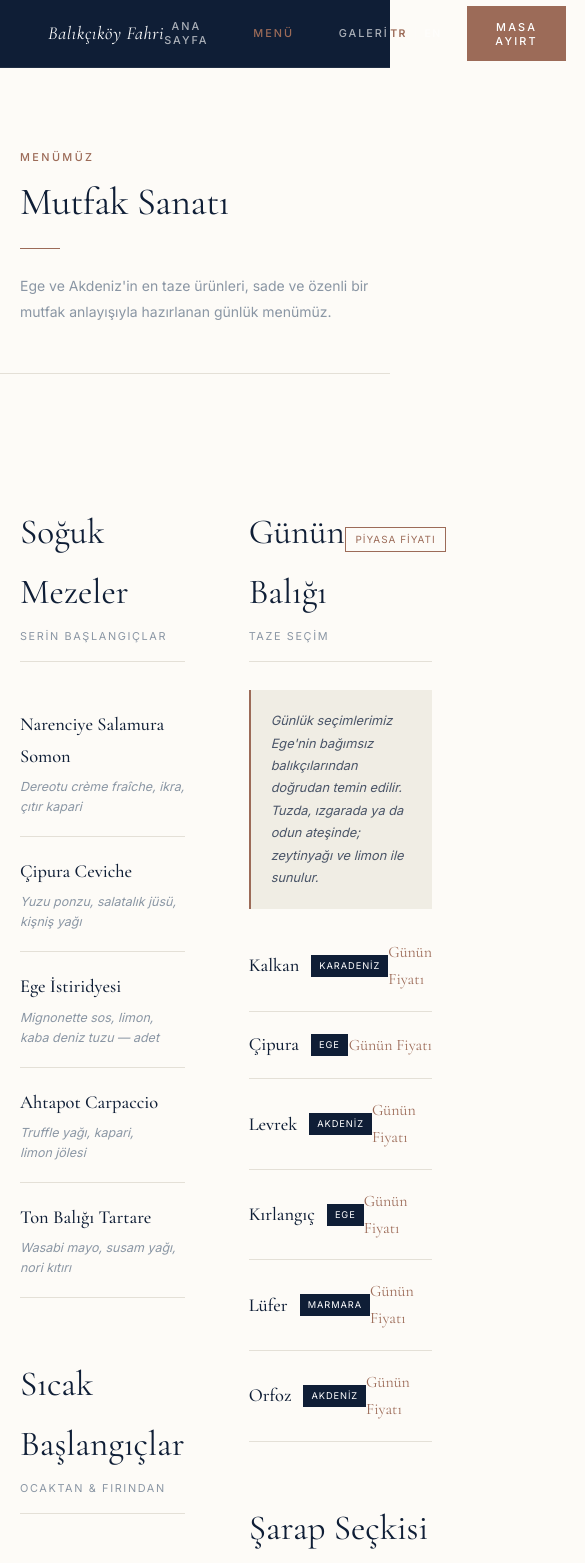
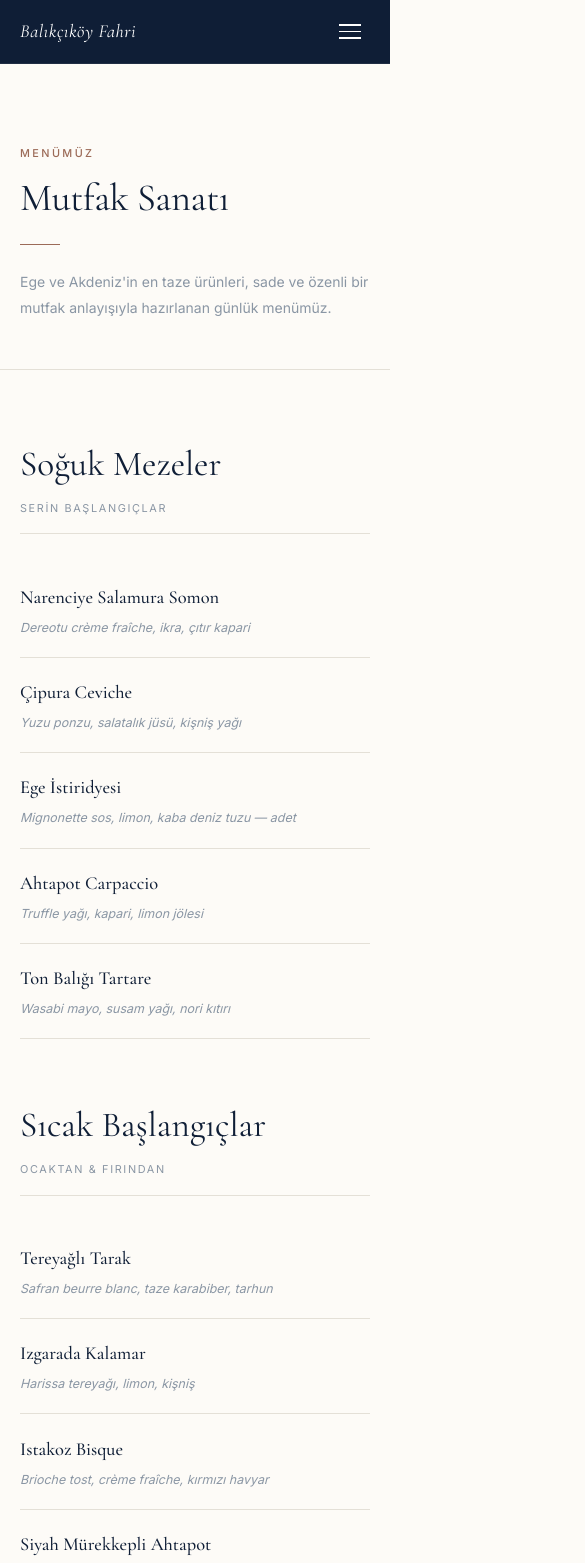
Before and after one commit to LUINADLE/BalikciKoyFahri, a React (Vite) app: page /menu in a window 390 px wide. Shown: the top 1563 px of the page, 585 px wide, since content can reach past the window. Built offline with nearby package versions, Linux system fonts and the light colour scheme; a web font is replaced by a local one.

Commit message:
Refactor layout styles for responsive design and improve navigation functionality

```diff
--- a/src/components/Footer.jsx
+++ b/src/components/Footer.jsx
@@ -14,7 +14,7 @@ function Footer() {
   return (
     <footer style={{ background: 'var(--navy)', padding: '5rem 0 2.5rem', color: 'rgba(255,255,255,.48)' }}>
       <div className="wrap">
-        <div style={{ display: 'grid', gridTemplateColumns: '2fr 1fr 1fr 1fr', gap: '3rem', paddingBottom: '3.5rem', borderBottom: '1px solid rgba(255,255,255,.07)' }}>
+        <div className="footer-grid" style={{ paddingBottom: '3.5rem', borderBottom: '1px solid rgba(255,255,255,.07)' }}>
           <div>
             <div style={{ fontFamily: 'var(--srf)', fontSize: '2rem', fontStyle: 'italic', color: '#fff', marginBottom: '1.25rem', lineHeight: 1.1 }}>{BRAND}</div>
             <p style={{ fontSize: '.875rem', fontWeight: 300, maxWidth: 280, lineHeight: 1.85, marginBottom: '1.5rem' }}>{f.tagline}</p>
@@ -40,7 +40,7 @@ function Footer() {
             ))}
           </div>
         </div>
-        <div style={{ paddingTop: '1.75rem', display: 'flex', justifyContent: 'space-between', fontSize: '.72rem', letterSpacing: '.05em' }}>
+        <div style={{ paddingTop: '1.75rem', display: 'flex', justifyContent: 'space-between', alignItems: 'center', flexWrap: 'wrap', gap: '.5rem 1.5rem', fontSize: '.72rem', letterSpacing: '.05em' }}>
           <span>© {yr} {BRAND}. {f.rights}</span>
           <span style={{ color: 'var(--bronze)', letterSpacing: '.15em', textTransform: 'uppercase' }}>{SHARED.region}</span>
         </div>
--- a/src/components/Nav.jsx
+++ b/src/components/Nav.jsx
@@ -11,7 +11,8 @@ function Nav() {
   const navigate = useNavigate();
   const location = useLocation();
   const { t } = useLang();
-  const go = (id) => navigate(pathFor(id));
+  const [open, setOpen] = React.useState(false);
+  const go = (id) => { setOpen(false); navigate(pathFor(id)); };
 
   const [scrolled, setScrolled] = React.useState(false);
   React.useEffect(() => {
@@ -20,9 +21,15 @@ function Nav() {
     return () => window.removeEventListener('scroll', h);
   }, []);
 
+  // Mobil menu acikken sayfa kaymasini engelle
+  React.useEffect(() => {
+    document.body.style.overflow = open ? 'hidden' : '';
+    return () => { document.body.style.overflow = ''; };
+  }, [open]);
+
   const isActive = (id) => location.pathname === pathFor(id);
   const isHome = location.pathname === '/';
-  const tp = isHome && !scrolled;
+  const tp = isHome && !scrolled && !open;
 
   const links = [['home', t.nav.home], ['menu', t.nav.menu], ['gallery', t.nav.gallery]];
   const lkS = (id) => ({
@@ -34,16 +41,40 @@ function Nav() {
     cursor: 'pointer', transition: 'color .2s',
   });
 
+  const burgerLine = { display: 'block', width: 22, height: 1.5, background: '#fff', transition: 'transform .3s, opacity .2s' };
+
   return (
-    <nav style={{ position: 'fixed', top: 0, left: 0, right: 0, zIndex: 300, height: 'var(--nav)', display: 'flex', alignItems: 'center', justifyContent: 'space-between', padding: '0 3rem', background: tp ? 'transparent' : 'var(--navy)', borderBottom: tp ? 'none' : '1px solid rgba(255,255,255,.07)', transition: 'background .5s ease' }}>
+    <nav style={{ position: 'fixed', top: 0, left: 0, right: 0, zIndex: 300, height: 'var(--nav)', display: 'flex', alignItems: 'center', justifyContent: 'space-between', padding: '0 clamp(1.25rem, 4vw, 3rem)', background: tp ? 'transparent' : 'var(--navy)', borderBottom: tp ? 'none' : '1px solid rgba(255,255,255,.07)', transition: 'background .5s ease' }}>
       <button onClick={() => go('home')} style={{ fontFamily: 'var(--srf)', fontSize: 'clamp(1.15rem, 2.2vw, 1.5rem)', fontStyle: 'italic', color: '#fff', fontWeight: 400, letterSpacing: '.03em', background: 'none', border: 'none', cursor: 'pointer', padding: 0, lineHeight: 1, whiteSpace: 'nowrap' }}>{BRAND}</button>
-      <div style={{ display: 'flex', gap: '2.8rem' }}>
-        {links.map(([id, lbl]) => <button key={id} onClick={() => go(id)} style={lkS(id)}>{lbl}</button>)}
-      </div>
-      <div style={{ display: 'flex', alignItems: 'center', gap: '1.5rem' }}>
+
+      {/* Masaustu */}
+      <div className="nav-desktop">
+        <div style={{ display: 'flex', gap: '2.8rem' }}>
+          {links.map(([id, lbl]) => <button key={id} onClick={() => go(id)} style={lkS(id)}>{lbl}</button>)}
+        </div>
         <LangSwitch />
         <button onClick={() => go('contact')} className="btn bb" style={{ fontSize: '.68rem', padding: '.78rem 1.7rem' }}>{t.nav.book}</button>
       </div>
+
+      {/* Mobil hamburger */}
+      <button className="nav-burger" onClick={() => setOpen(o => !o)} aria-label="Menu" aria-expanded={open} style={{ flexDirection: 'column', justifyContent: 'center', alignItems: 'center', gap: 5, width: 40, height: 40, background: 'none', border: 'none', cursor: 'pointer' }}>
+        <span style={{ ...burgerLine, transform: open ? 'translateY(6.5px) rotate(45deg)' : 'none' }}></span>
+        <span style={{ ...burgerLine, opacity: open ? 0 : 1 }}></span>
+        <span style={{ ...burgerLine, transform: open ? 'translateY(-6.5px) rotate(-45deg)' : 'none' }}></span>
+      </button>
+
+      {/* Mobil acilir panel */}
+      {open && (
+        <div className="nav-panel">
+          {links.map(([id, lbl]) => (
+            <button key={id} onClick={() => go(id)} style={{ ...lkS(id), borderBottom: 'none', padding: '1rem clamp(1.25rem, 4vw, 3rem)', fontSize: '.8rem', textAlign: 'left' }}>{lbl}</button>
+          ))}
+          <div style={{ display: 'flex', alignItems: 'center', justifyContent: 'space-between', gap: '1rem', padding: '1.25rem clamp(1.25rem, 4vw, 3rem) .5rem' }}>
+            <LangSwitch />
+            <button onClick={() => go('contact')} className="btn bb" style={{ fontSize: '.68rem', padding: '.78rem 1.7rem' }}>{t.nav.book}</button>
+          </div>
+        </div>
+      )}
     </nav>
   );
 }
--- a/src/index.css
+++ b/src/index.css
@@ -48,5 +48,35 @@ input,select,textarea{font-family:inherit}
 ::-webkit-scrollbar-thumb{background:var(--navy30);border-radius:2px}
 button{-webkit-tap-highlight-color:transparent}
 input[type="date"]::-webkit-calendar-picker-indicator{opacity:.4}
-@media(max-width:1024px){.wrap{padding:0 2rem}}
-@media(max-width:768px){.wrap{padding:0 1.25rem}:root{--nav:68px}.g2,.g3{grid-template-columns:1fr}}
+/* Responsive layout siniflari (varsayilan = masaustu) */
+.footer-grid{display:grid;grid-template-columns:2fr 1fr 1fr 1fr;gap:3rem}
+.menu-grid{display:grid;grid-template-columns:1fr 1fr;gap:4rem}
+.contact-grid{display:grid;grid-template-columns:1.2fr 1fr;gap:6rem;align-items:flex-start}
+.form-row{display:grid;grid-template-columns:1fr 1fr;gap:2rem}
+/* Nav */
+.nav-desktop{display:flex;align-items:center;gap:1.5rem}
+.nav-burger{display:none}
+.nav-panel{position:fixed;top:var(--nav);left:0;right:0;z-index:290;background:var(--navy);border-bottom:1px solid rgba(255,255,255,.07);flex-direction:column;align-items:stretch;padding:1.5rem 0;gap:.25rem}
+@media(max-width:1024px){
+  .wrap{padding:0 2rem}
+  .sec{padding:5.5rem 0}
+  .footer-grid{grid-template-columns:1fr 1fr;gap:2.5rem}
+  .contact-grid{gap:4rem}
+}
+@media(max-width:768px){
+  .wrap{padding:0 1.25rem}
+  :root{--nav:64px}
+  .g2,.g3{grid-template-columns:1fr}
+  .sec{padding:4rem 0}
+  .menu-grid,.contact-grid,.form-row{grid-template-columns:1fr;gap:2.5rem}
+  .footer-grid{grid-template-columns:1fr 1fr;gap:1.75rem 2rem}
+  .gimg{height:260px!important}
+  .nav-desktop{display:none}
+  .nav-burger{display:flex}
+  .contact-side{position:static!important}
+  .contact-map{height:300px!important}
+  .map-card{left:1.25rem!important;right:1.25rem!important;bottom:1rem!important;padding:1rem 1.25rem!important}
+}
+@media(max-width:480px){
+  .footer-grid{grid-template-columns:1fr}
+}
--- a/src/pages/ContactPage.jsx
+++ b/src/pages/ContactPage.jsx
@@ -43,7 +43,7 @@ function ContactPage() {
 
       <section className="sec">
         <div className="wrap">
-          <div style={{ display: 'grid', gridTemplateColumns: '1.2fr 1fr', gap: '6rem', alignItems: 'flex-start' }}>
+          <div className="contact-grid">
             {/* FORM */}
             <div>
               {done ? (
@@ -55,7 +55,7 @@ function ContactPage() {
               ) : (
                 <form onSubmit={submit} noValidate>
                   <h2 style={{ fontFamily: 'var(--srf)', fontSize: '2rem', fontWeight: 400, marginBottom: '2.5rem' }}>{F.heading}</h2>
-                  <div style={{ display: 'grid', gridTemplateColumns: '1fr 1fr', gap: '2rem', marginBottom: '1.75rem' }}>
+                  <div className="form-row" style={{ marginBottom: '1.75rem' }}>
                     <div>
                       <label style={lS}>{F.date}</label>
                       <input type="date" value={form.date} onChange={e => set('date', e.target.value)} onFocus={() => setFcs('date')} onBlur={() => setFcs(null)} style={iS('date')} />
@@ -81,7 +81,7 @@ function ContactPage() {
                       <span style={{ position: 'absolute', right: 0, top: '50%', transform: 'translateY(-50%)', color: 'var(--muted)', pointerEvents: 'none', fontSize: '.7rem' }}>▾</span>
                     </div>
                   </div>
-                  <div style={{ display: 'grid', gridTemplateColumns: '1fr 1fr', gap: '2rem', marginBottom: '1.75rem' }}>
+                  <div className="form-row" style={{ marginBottom: '1.75rem' }}>
                     <div>
                       <label style={lS}>{F.name}</label>
                       <input value={form.name} onChange={e => set('name', e.target.value)} onFocus={() => setFcs('name')} onBlur={() => setFcs(null)} placeholder={F.namePh} style={iS('name')} />
@@ -113,7 +113,7 @@ function ContactPage() {
             </div>
 
             {/* SIDEBAR */}
-            <div style={{ position: 'sticky', top: 'calc(var(--nav) + 2rem)', display: 'flex', flexDirection: 'column', gap: '1.5rem' }}>
+            <div className="contact-side" style={{ position: 'sticky', top: 'calc(var(--nav) + 2rem)', display: 'flex', flexDirection: 'column', gap: '1.5rem' }}>
               <div style={{ background: '#2D4A6B', padding: '2.5rem' }}>
                 <div style={{ fontSize: '.62rem', letterSpacing: '.2em', textTransform: 'uppercase', color: '#8EB4D4', marginBottom: '.75rem', fontFamily: 'var(--sans)' }}>{c.sidebar.groupTitle}</div>
                 <p style={{ fontSize: '.85rem', fontWeight: 300, color: 'rgba(255,255,255,.5)', lineHeight: 1.8, marginBottom: '1.5rem' }}>{c.sidebar.groupBody}</p>
@@ -146,7 +146,7 @@ function ContactPage() {
       </section>
 
       {/* Map — gerçek Google Maps embed (API anahtarı gerektirmez) */}
-      <div style={{ position: 'relative', height: 400, overflow: 'hidden' }}>
+      <div className="contact-map" style={{ position: 'relative', height: 400, overflow: 'hidden' }}>
         <iframe
           title={c.mapTitle}
           src={MAP_SRC}
@@ -155,7 +155,7 @@ function ContactPage() {
           referrerPolicy="no-referrer-when-downgrade"
           allowFullScreen
         ></iframe>
-        <div style={{ position: 'absolute', bottom: '2rem', left: '3rem', background: 'var(--navy)', padding: '1.5rem 2rem', zIndex: 2, pointerEvents: 'none' }}>
+        <div className="map-card" style={{ position: 'absolute', bottom: '2rem', left: '3rem', background: 'var(--navy)', padding: '1.5rem 2rem', zIndex: 2, pointerEvents: 'none' }}>
           <div style={{ fontSize: '.6rem', letterSpacing: '.18em', textTransform: 'uppercase', color: 'var(--bronze)', marginBottom: '.4rem' }}>{BRAND}</div>
           <p style={{ fontSize: '.8rem', color: 'rgba(255,255,255,.65)', lineHeight: 1.7 }}>{SHARED.addressLines[0]}<br/>{SHARED.addressLines[1]}, {SHARED.addressLines[2]}</p>
         </div>
--- a/src/pages/GalleryPage.jsx
+++ b/src/pages/GalleryPage.jsx
@@ -51,7 +51,7 @@ function GalleryPage() {
         <div className="wrap">
           <div className="g3">
             {grid.map((item, i) => (
-              <Img key={i} src={item.src} alt={`${BRAND} ${i + 1}`} style={{ height: item.h }} />
+              <Img key={i} className="gimg" src={item.src} alt={`${BRAND} ${i + 1}`} style={{ height: item.h }} />
             ))}
           </div>
           <p style={{ textAlign: 'center', fontSize: '.72rem', color: 'var(--muted)', marginTop: '1.5rem', letterSpacing: '.05em' }}>{g.caption}</p>
--- a/src/pages/HomePage.jsx
+++ b/src/pages/HomePage.jsx
@@ -27,7 +27,7 @@ function HomePage() {
       <section style={{ height: '100vh', minHeight: 640, position: 'relative', display: 'flex', alignItems: 'center', justifyContent: 'center', overflow: 'hidden' }}>
         <Img src={images.hero} alt={`${BRAND} — taze deniz ürünleri`} style={{ position: 'absolute', inset: 0 }} />
         <div style={{ position: 'absolute', inset: 0, background: 'rgba(9,15,27,.74)' }}></div>
-        <div style={{ position: 'absolute', width: 800, height: 800, background: 'radial-gradient(circle,rgba(156,107,88,.07) 0%,transparent 65%)', top: '50%', left: '50%', transform: 'translate(-50%,-50%)', pointerEvents: 'none' }}></div>
+        <div style={{ position: 'absolute', width: 'min(800px, 120vw)', height: 'min(800px, 120vw)', background: 'radial-gradient(circle,rgba(156,107,88,.07) 0%,transparent 65%)', top: '50%', left: '50%', transform: 'translate(-50%,-50%)', pointerEvents: 'none' }}></div>
         <div className="wrap" style={{ position: 'relative', zIndex: 1, textAlign: 'center' }}>
           <div style={{ maxWidth: 720, margin: '0 auto' }}>
             <div className="overline" style={{ ...fd(.1), marginBottom: '2rem' }}>{h.hero.overline}</div>
@@ -101,7 +101,7 @@ function HomePage() {
         <div className="wrap">
           <div className="g3">
             {grid.map((g, i) => (
-              <Img key={i} src={g.src} alt={`${BRAND} ${i + 1}`} style={{ height: g.h }} />
+              <Img key={i} className="gimg" src={g.src} alt={`${BRAND} ${i + 1}`} style={{ height: g.h }} />
             ))}
           </div>
         </div>
--- a/src/pages/MenuPage.jsx
+++ b/src/pages/MenuPage.jsx
@@ -36,7 +36,7 @@ function MenuPage() {
 
       <section className="sec">
         <div className="wrap">
-          <div style={{ display: 'grid', gridTemplateColumns: '1fr 1fr', gap: '4rem' }}>
+          <div className="menu-grid">
             <div>
               <Sec data={m.sections.cold} />
               <Sec data={m.sections.hot} />
```
